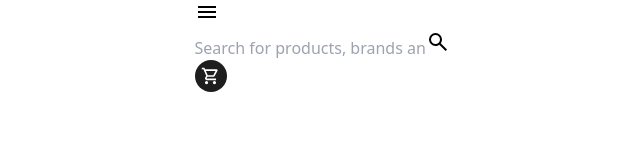
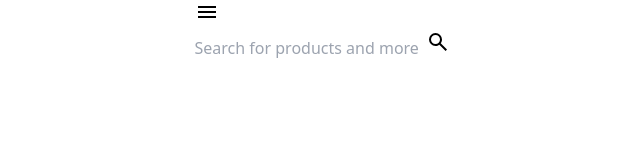
Before and after one commit to SamirJabre/New-Jersey-Front, a React (Vite) app: page / in a window 1280 px wide. Shown: the top 160 px of the page, without its empty margins (318-958 px from the left). Built offline with nearby package versions, Linux system fonts and the light colour scheme.

Commit message:
Refactor Header and ContentCircle components for improved layout and functionality

```diff
--- a/src/Components/Header/Header.jsx
+++ b/src/Components/Header/Header.jsx
@@ -30,26 +30,24 @@ function Header() {
   };
 
   return (
-    <header className="w-full h-16 bg-pink-500 px-5 flex justify-between items-center">
-      <div className="bg-gray-600 w-8 h-8">
-        <button className="w-full h-full" onClick={toggleSideNav}>
+    <header className="w-screen h-16 px-3 flex justify-between items-center">
+        <button className="w-8 h-8" onClick={toggleSideNav}>
           <img src={menu} alt="Menu Icon" className="w-full h-full" />
         </button>
-      </div>
 
-      <div className="bg-green-500 w-3/4 h-8 flex flex-row justify-between items-center rounded-full">
+      <div className="w-4/6 h-8 flex justify-between items-center rounded-full border border-black">
         <input
           type="text"
-          placeholder="Search for products, brands and more"
-          className="w-11/12 h-full p-2 text-sm rounded-full"
+          placeholder="Search for products and more"
+          className="w-11/12 h-full px-2 text-xs rounded-l-full outline-none"
         />
-        <button className="w-1/12 h-full">
+        <button className="w-2/12 h-full flex justify-center items-center">
           <img src={search} alt="Search Icon" />
         </button>
       </div>
 
 
-      <div className="Home_Content_2">
+      <div className="w-8 h-8">
         <ContentCircle color={"black"} logo={"cart"} />
       </div>
     </header>
--- a/src/base/Content_Circle/ContentCircle.jsx
+++ b/src/base/Content_Circle/ContentCircle.jsx
@@ -5,20 +5,10 @@ import cart from '../../assets/icons/cart.svg'
 import profile from '../../assets/icons/profile.svg'
 
 function ContentCircle({color , logo , onpress}) {
-    const icon = logo;
   return (
-    <div className="circle" onClick={onpress}>
-        <div className={color}>
-            {
-                icon === 'search'?
-                <img id='circle_icon' src={search} alt='Cirlce Icon'/>
-                :icon === 'cart'?
-                <img id='circle_icon' src={cart} alt='Cirlce Icon'/>
-                :
-                <img id='circle_icon' src={profile} alt='Cirlce Icon'/>
-            }
-        </div>
-    </div>
+    <button className={`h-full w-full rounded-full cursor-pointer flex justify-center items-center ${color === 'black' ? 'bg-[#1E1E1E]' : 'bg-[#E3E3E3]'} `} onClick={onpress}>
+            <img src={logo === 'cart' ? cart : logo === 'search' ? search : profile} alt="logo" className='w-[60%] h-[60%]'/>
+    </button>
   )
 }
 
```
